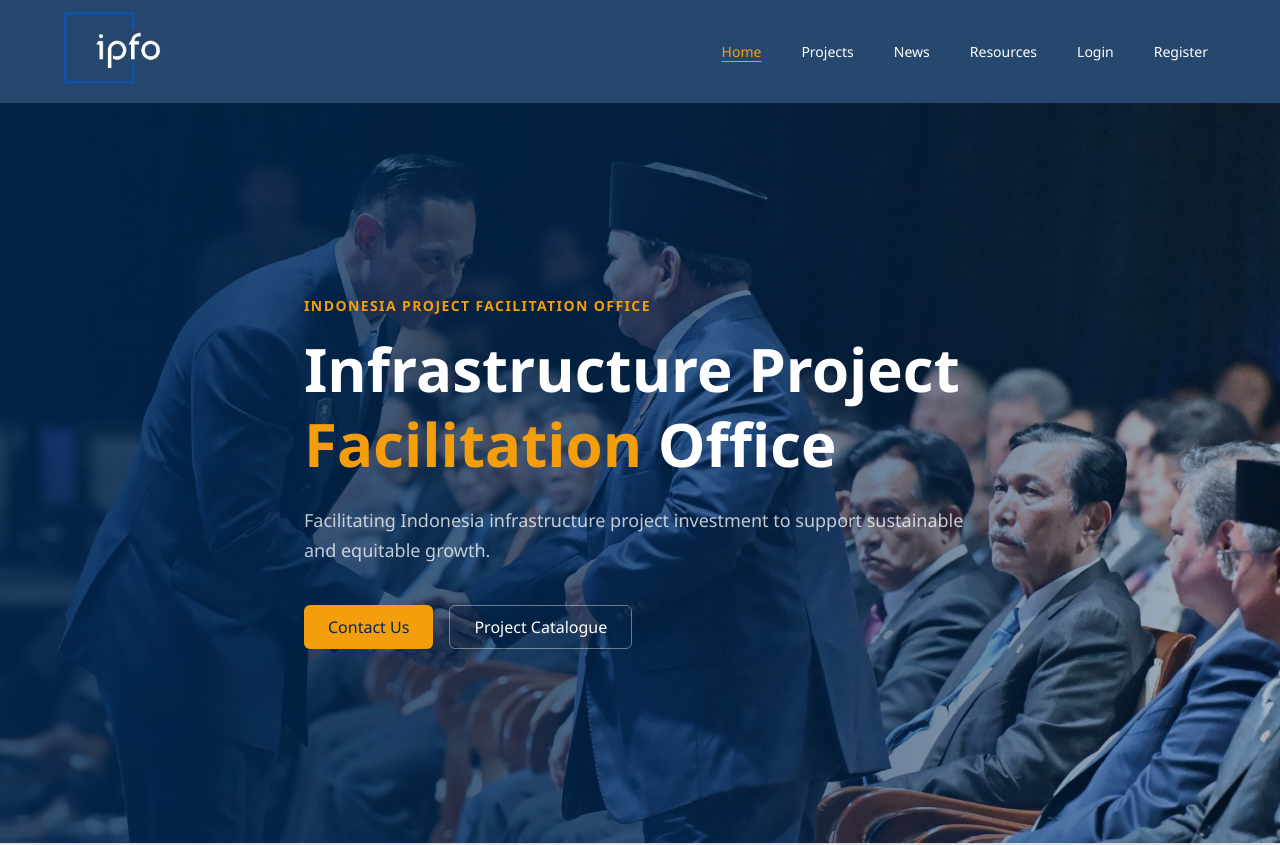
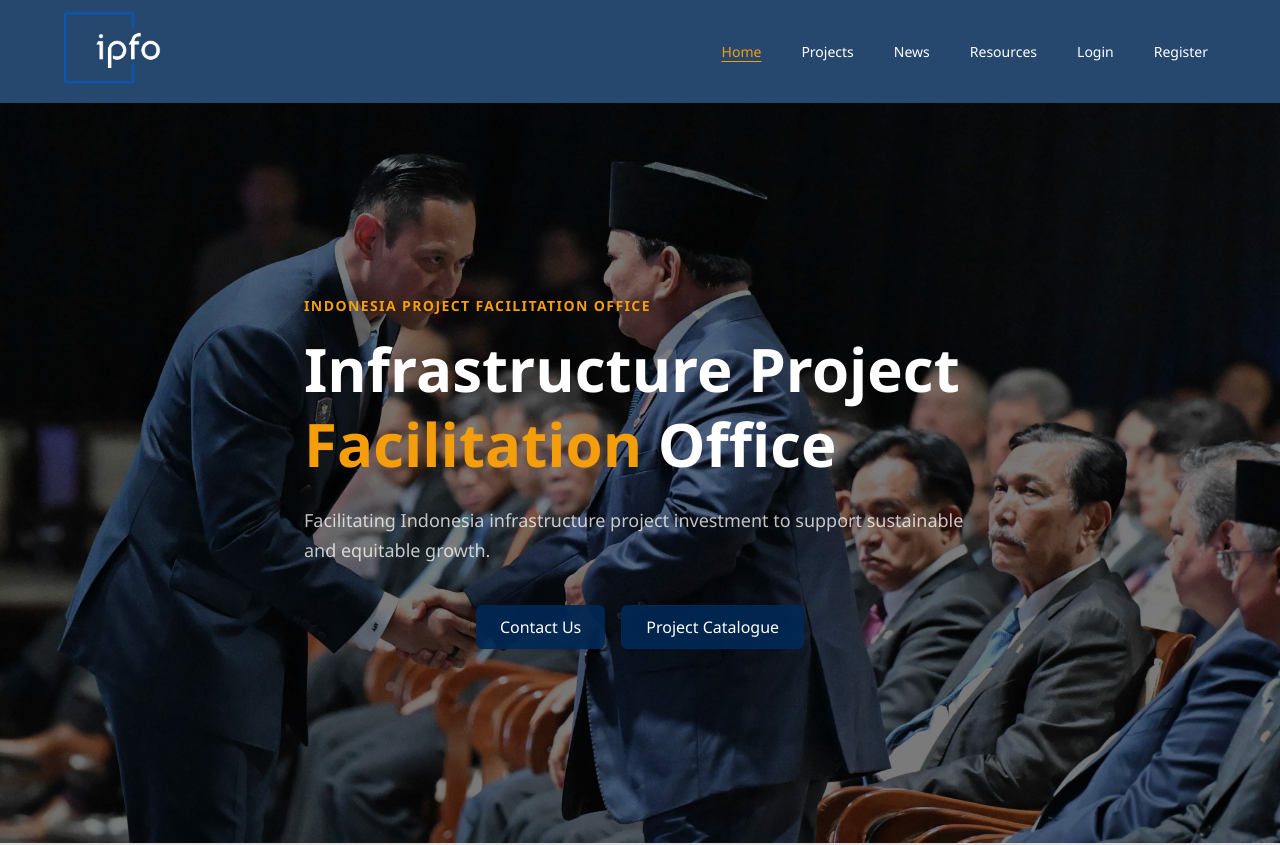
Before and after one commit to MHibriziF/SIFPI-FE, a Next.js app: page / in a window 1280 px wide. Shown: the top 845 px of the page. Built offline with nearby package versions, Linux system fonts and the light colour scheme.

Commit message:
chore: adjust styling of hero

```diff
--- a/src/shared/components/home/hero.tsx
+++ b/src/shared/components/home/hero.tsx
@@ -20,7 +20,7 @@ export default function Hero() {
       />
 
       {/* Dark gradient overlay — heavier on the left where text sits */}
-      <div className="absolute inset-0 bg-linear-to-r from-primary/80 via-primary/70 to-primary/30" />
+      <div className="absolute inset-0 bg-linear-to-r from-black/50 to-black/50" />
 
       {/* Content — top padding accounts for the fixed navbar height */}
       <div className="relative mx-auto max-w-6xl px-6 py-16">
@@ -46,14 +46,14 @@ export default function Hero() {
             equitable growth.
           </p>
           <div
-            className="mt-10 flex flex-wrap gap-4"
+            className="mt-10 flex flex-wrap justify-center gap-4"
             style={{ animation: 'fade-in-up 0.6s ease-out 0.36s both' }}
           >
             <Button
               asChild
               size="lg"
               variant="filled"
-              className="bg-secondary text-primary hover:bg-secondary/85 focus-visible:ring-secondary/40"
+              className="bg-primary/90 text-white hover:bg-secondary/85 focus-visible:ring-secondary/40"
             >
               <Link href="/contact">Contact Us</Link>
             </Button>
@@ -61,7 +61,7 @@ export default function Hero() {
               asChild
               size="lg"
               variant="outlined"
-              className="border-white/40 text-white hover:bg-white/10 focus-visible:ring-white/30"
+              className="bg-primary/90 text-white hover:bg-secondary focus-visible:ring-white/30"
             >
               <Link href="/projects">Project Catalogue</Link>
             </Button>
```
